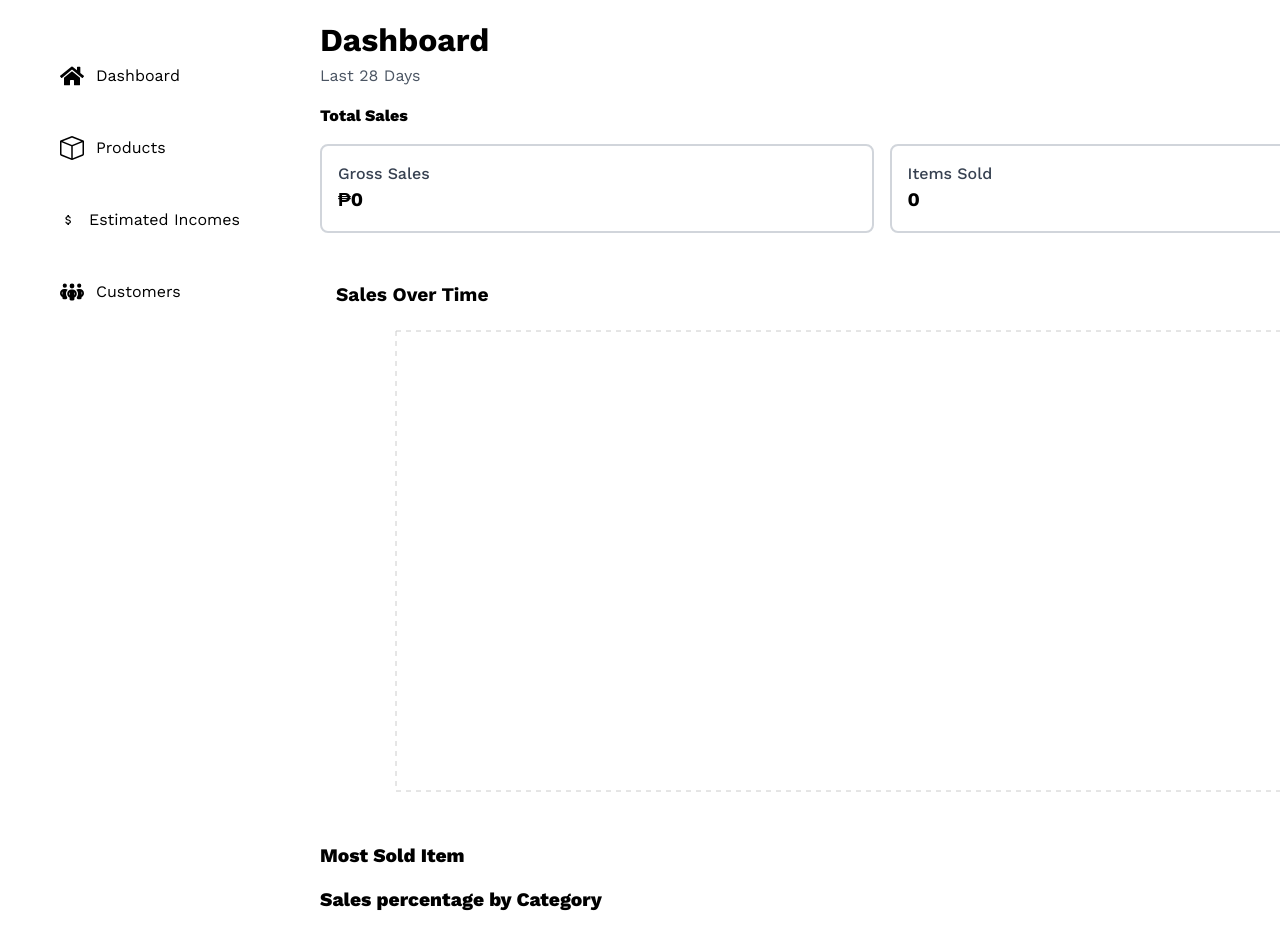
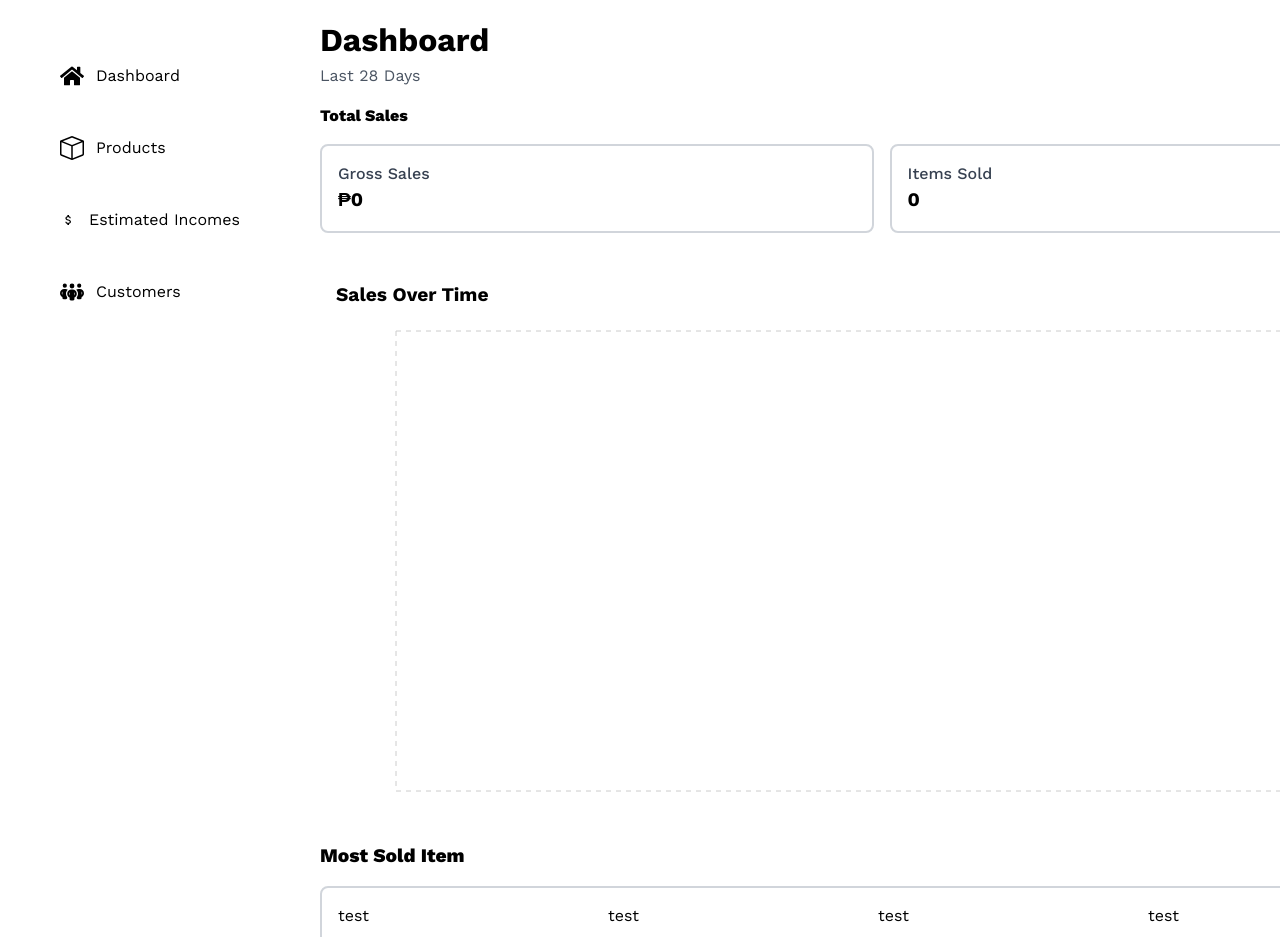
Before and after one commit to RaveZam/The-Coffee-Nest-Dashboard-Analytics-With-Predictive-Income-React, a React (Vite) app in the folder dsafrontend/: page / in a window 1280 px wide. Shown: the top 937 px of the page. Built offline with nearby package versions, Linux system fonts and the light colour scheme; no server answers.

Commit message:
Fetched Sorted Array

```diff
--- a/dsafrontend/src/dashboard/Dashboard.jsx
+++ b/dsafrontend/src/dashboard/Dashboard.jsx
@@ -21,8 +21,8 @@ export default function Dashboard() {
         console.log(error);
       });
   }, []);
+
   // On Effect Load All Dynamic Variables
-
   useEffect(() => {
     let grossCounter = 0;
     salesTable.forEach((sale) => {
--- a/dsafrontend/src/dashboard/MostSoldItem.jsx
+++ b/dsafrontend/src/dashboard/MostSoldItem.jsx
@@ -1,7 +1,28 @@
+import axios from "axios";
+import { useEffect, useState } from "react";
 export default function MostSoldItem() {
+  const [sortedArray, setSortedArray] = useState([]);
+  useEffect(() => {
+    axios
+      .get("http://localhost:8000/api/sortedsales")
+      .then((response) => {
+        setSortedArray(response.data);
+      })
+      .catch((error) => {
+        console.log(error);
+      });
+  }, []);
+
   return (
     <div className="mt-4">
       <h1 className="font-extrabold text-[1.5vw]">Most Sold Item</h1>
+
+      <div className="border-2 border-gray-300 rounded-lg p-4 mt-4 flex">
+        <div className="flex-1">test</div>
+        <div className="flex-1">test</div>
+        <div className="flex-1">test</div>
+        <div className="flex-1">test</div>
+      </div>
     </div>
   );
 }
```
